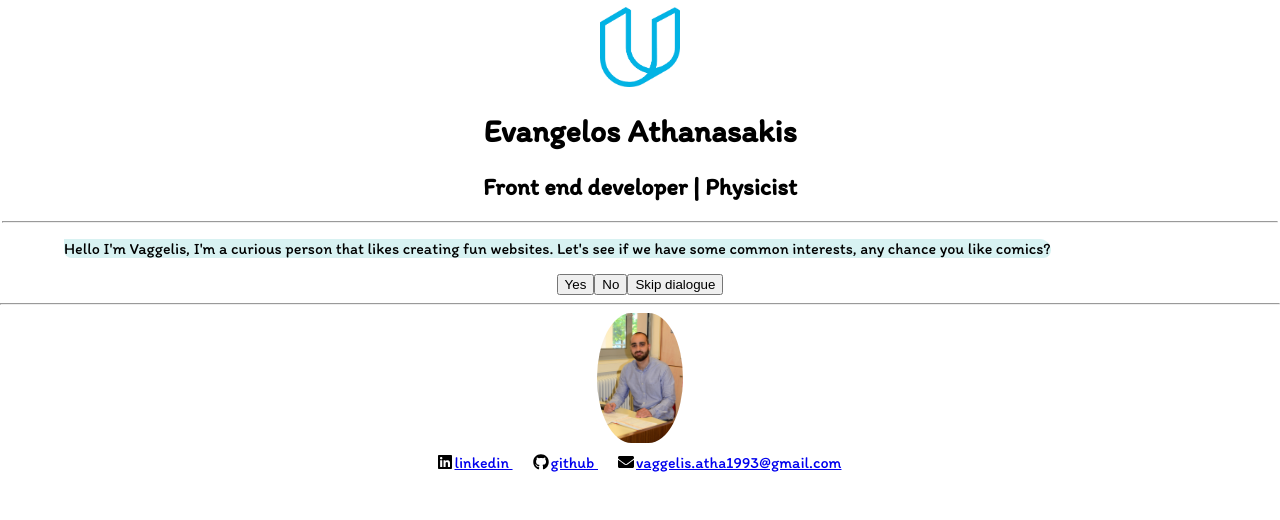
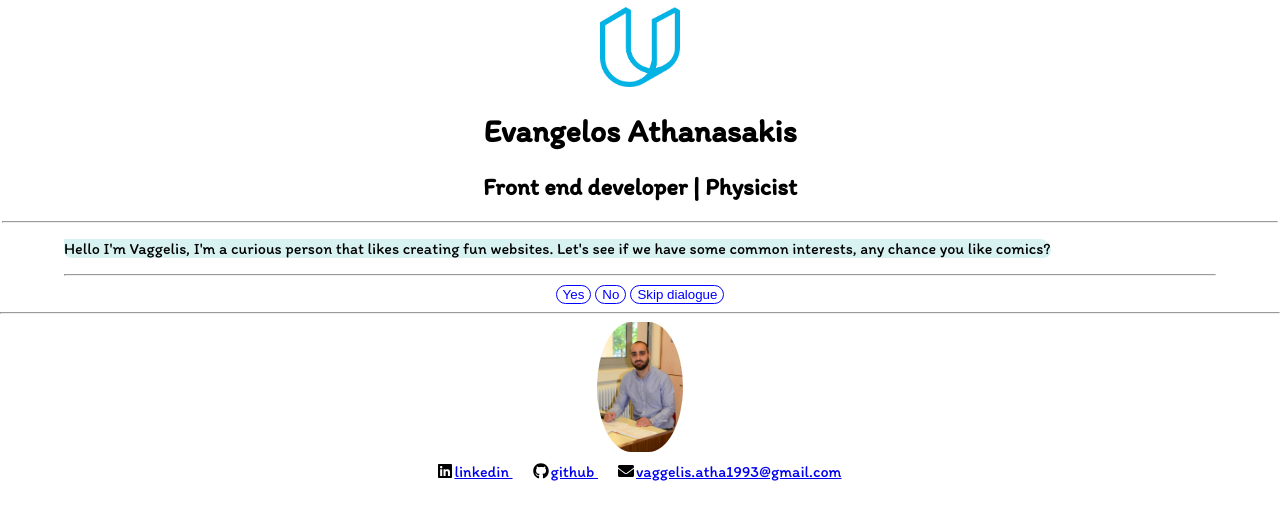
Before and after one commit to V-for-Vaggelis/portfolio, a React (Create React App) app: page / in a window 1280 px wide. Shown: the top 520 px of the page. Built offline with nearby package versions, Linux system fonts and the light colour scheme.

Commit message:
Styled the buttons

```diff
--- a/src/App.css
+++ b/src/App.css
@@ -115,6 +115,15 @@ header, footer {
   color: rgb(162, 87, 45);
 }
 
+.dialogue-button {
+  margin-left: 2px;
+  margin-right: 2px;
+  color: blue;
+  background: white;
+  border: 1px solid blue;
+  border-radius: 10px;
+}
+
 @media screen and (min-width: 406px) {
   .contact-info {
     margin-right: 0;
--- a/src/components/Dialogue.js
+++ b/src/components/Dialogue.js
@@ -57,13 +57,14 @@ class Dialogue extends Component {
     <p className="me">{this.showProperMessage()}</p>
     {(this.props.messageCount < 6 && this.state.dialogueActive) &&
       <ButtonGroup id="user-options">
-        <Button onClick={() => {
+        <hr></hr>
+        <Button className="dialogue-button" onClick={() => {
             this.handleYes()
             this.props.nextQuestion()}}>Yes</Button>
-          <Button onClick={() => {
+          <Button className="dialogue-button" onClick={() => {
               this.handleNo()
               this.props.nextQuestion()}}>No</Button>
-            <Button onClick={() => this.terminateDialogue()}>Skip dialogue</Button>
+            <Button className="dialogue-button" onClick={() => this.terminateDialogue()}>Skip dialogue</Button>
           </ButtonGroup>
         }
         {(this.props.messageCount === 6 || !this.state.dialogueActive) &&
```
